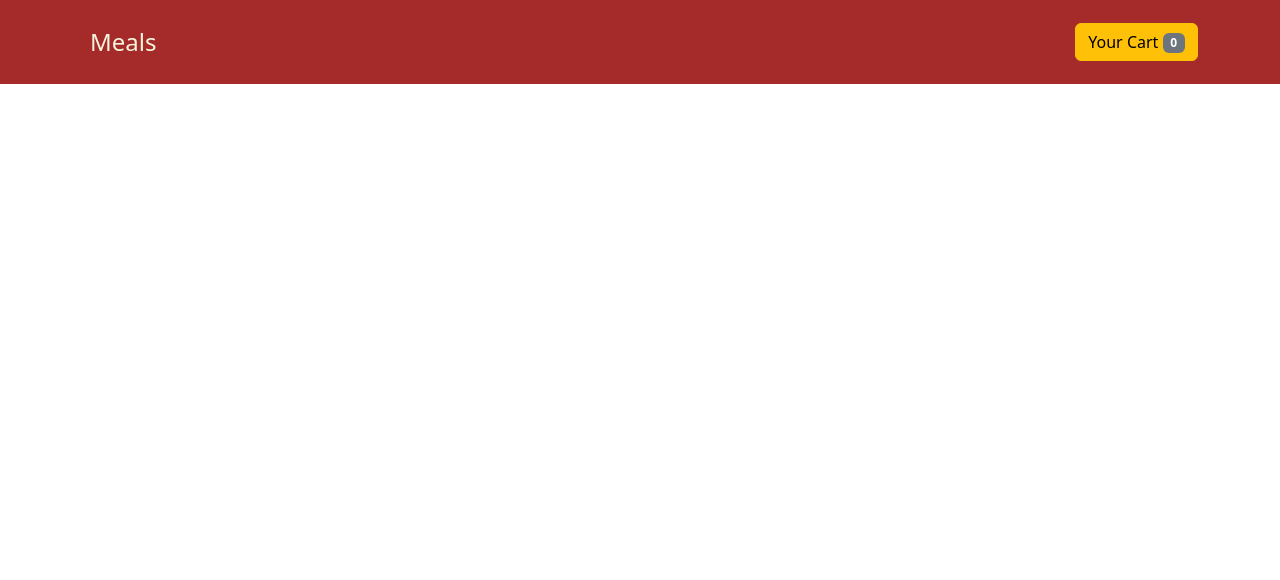
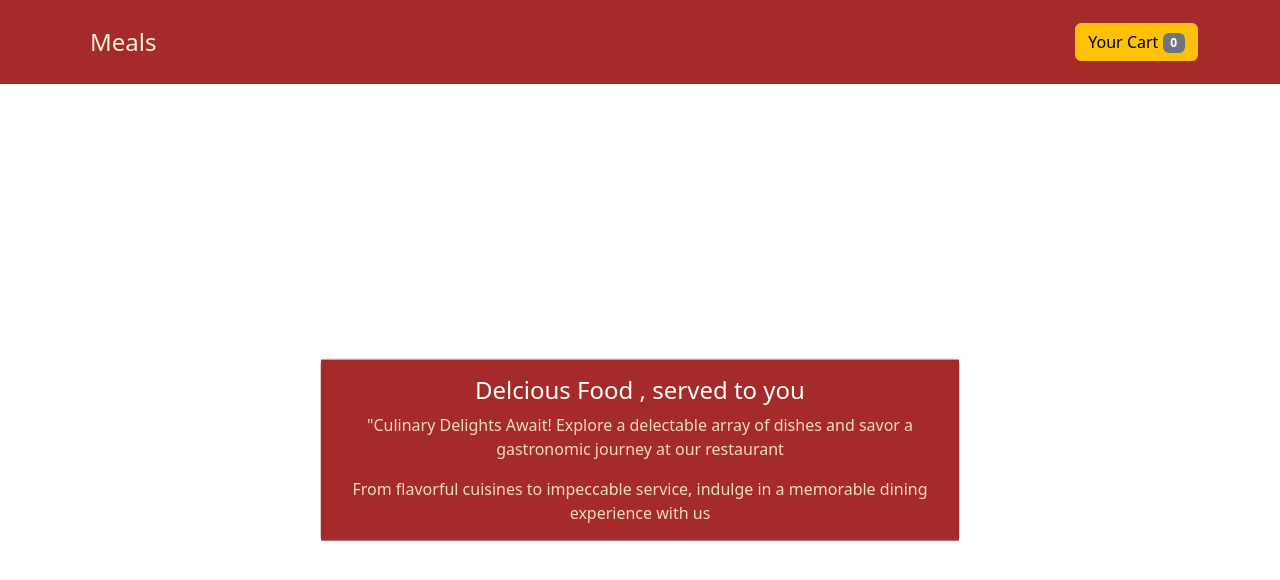
Before and after one commit to abhinavjha29/restaurant-app, a React (Vite) app in the folder Restaurant App/: page / in a window 1280 px wide. Shown: the top 580 px of the page. Built offline with nearby package versions, Linux system fonts and the light colour scheme.

Commit message:
added summary

```diff
--- a/Restaurant App/src/App.css
+++ b/Restaurant App/src/App.css
@@ -6,3 +6,25 @@
   color: beige;
   font-size: 24px;
 }
+
+.summary {
+  text-align: center;
+  max-width: 45rem;
+  margin-top: 50px !important;
+  margin: 0 auto;
+  position: absolute;
+  top: 50%;
+  left: 50%;
+  transform: translate(-50%, -50%);
+}
+
+.card-text {
+  color: wheat;
+}
+.card-body {
+  background-color: brown;
+}
+
+.card-title {
+  color: white;
+}
--- a/Restaurant App/src/App.jsx
+++ b/Restaurant App/src/App.jsx
@@ -3,12 +3,14 @@ import "bootstrap/dist/css/bootstrap.min.css";
 
 import "./App.css";
 import Header from "./components/UI/Header";
+import Summary from "./components/UI/Summary";
 
 function App() {
   return (
-    <>
+    <div>
       <Header></Header>
-    </>
+      <Summary></Summary>
+    </div>
   );
 }
 
--- /dev/null
+++ b/Restaurant App/src/components/UI/Summary.jsx
@@ -0,0 +1,19 @@
+const Summary = () => {
+  return (
+    <div className="card w-50 mb-3 summary">
+      <div className="card-body ">
+        <h4 className="card-title">Delcious Food , served to you</h4>
+        <p className="card-text">
+          "Culinary Delights Await! Explore a delectable array of dishes and
+          savor a gastronomic journey at our restaurant
+        </p>
+        <p className="card-text">
+          From flavorful cuisines to impeccable service, indulge in a memorable
+          dining experience with us
+        </p>
+      </div>
+    </div>
+  );
+};
+
+export default Summary;
```
